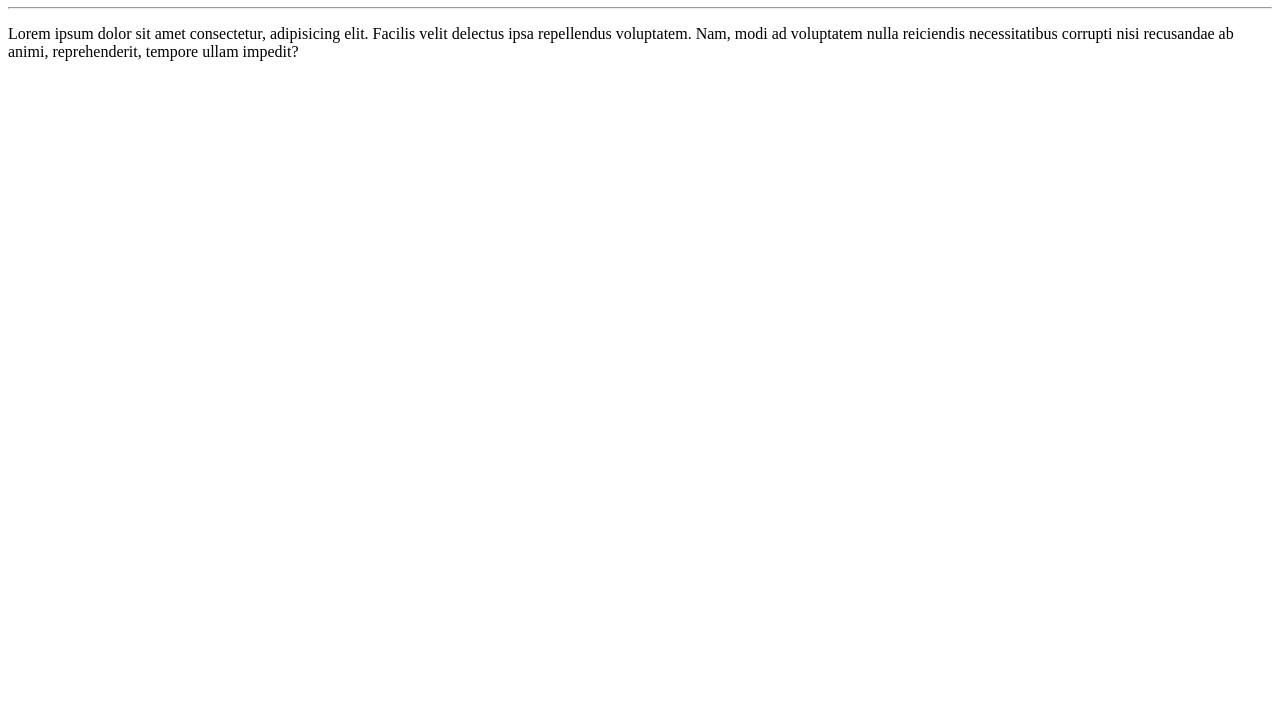
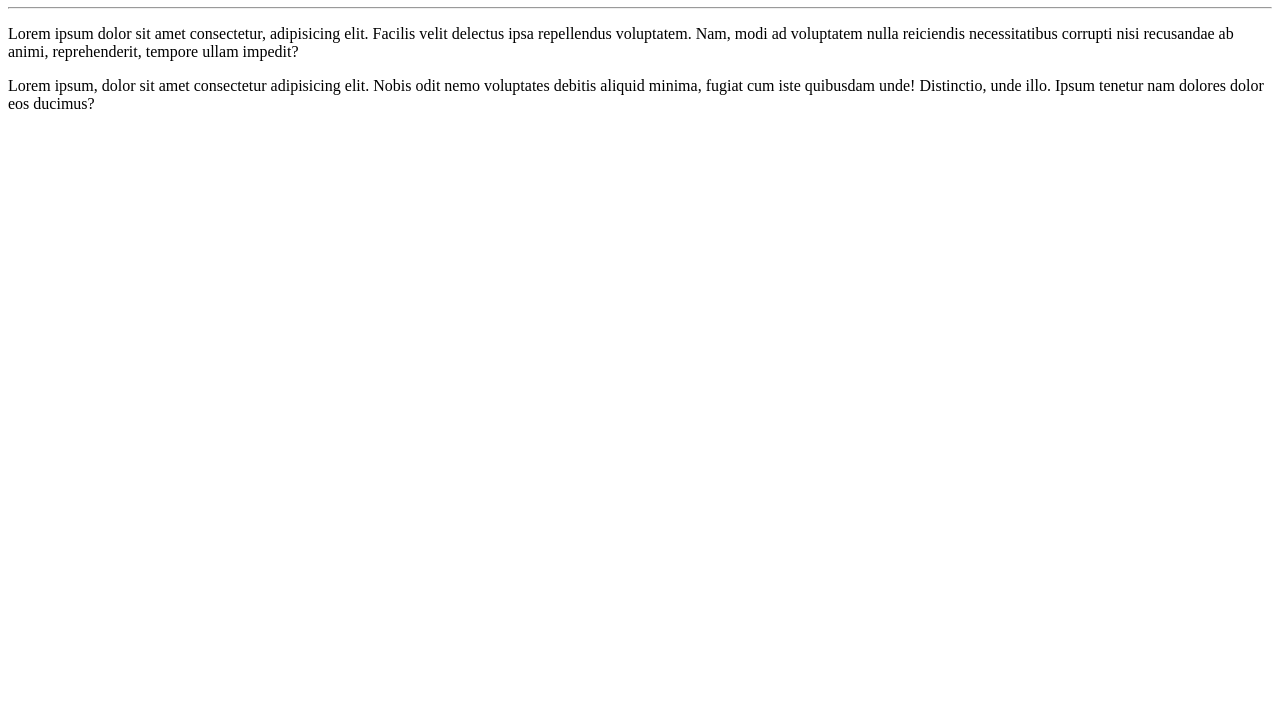
Before and after one commit to Nerinhosx/Ola-Mundo, a plain HTML site: page site_exemplo/index.html in a window 1280 px wide. Shown: the part 73-800 px from the top of the page. Drawn offline with Linux system fonts and the light colour scheme.

Commit message:
Adicionei um parágrafo

```diff
--- a/site_exemplo/index.html
+++ b/site_exemplo/index.html
@@ -9,5 +9,6 @@
     <h1>Olá, Mundo!</h1>
     <hr>
     <p>Lorem ipsum dolor sit amet consectetur, adipisicing elit. Facilis velit delectus ipsa repellendus voluptatem. Nam, modi ad voluptatem nulla reiciendis necessitatibus corrupti nisi recusandae ab animi, reprehenderit, tempore ullam impedit?</p>
+    <p>Lorem ipsum, dolor sit amet consectetur adipisicing elit. Nobis odit nemo voluptates debitis aliquid minima, fugiat cum iste quibusdam unde! Distinctio, unde illo. Ipsum tenetur nam dolores dolor eos ducimus?</p>
 </body>
 </html>
```
